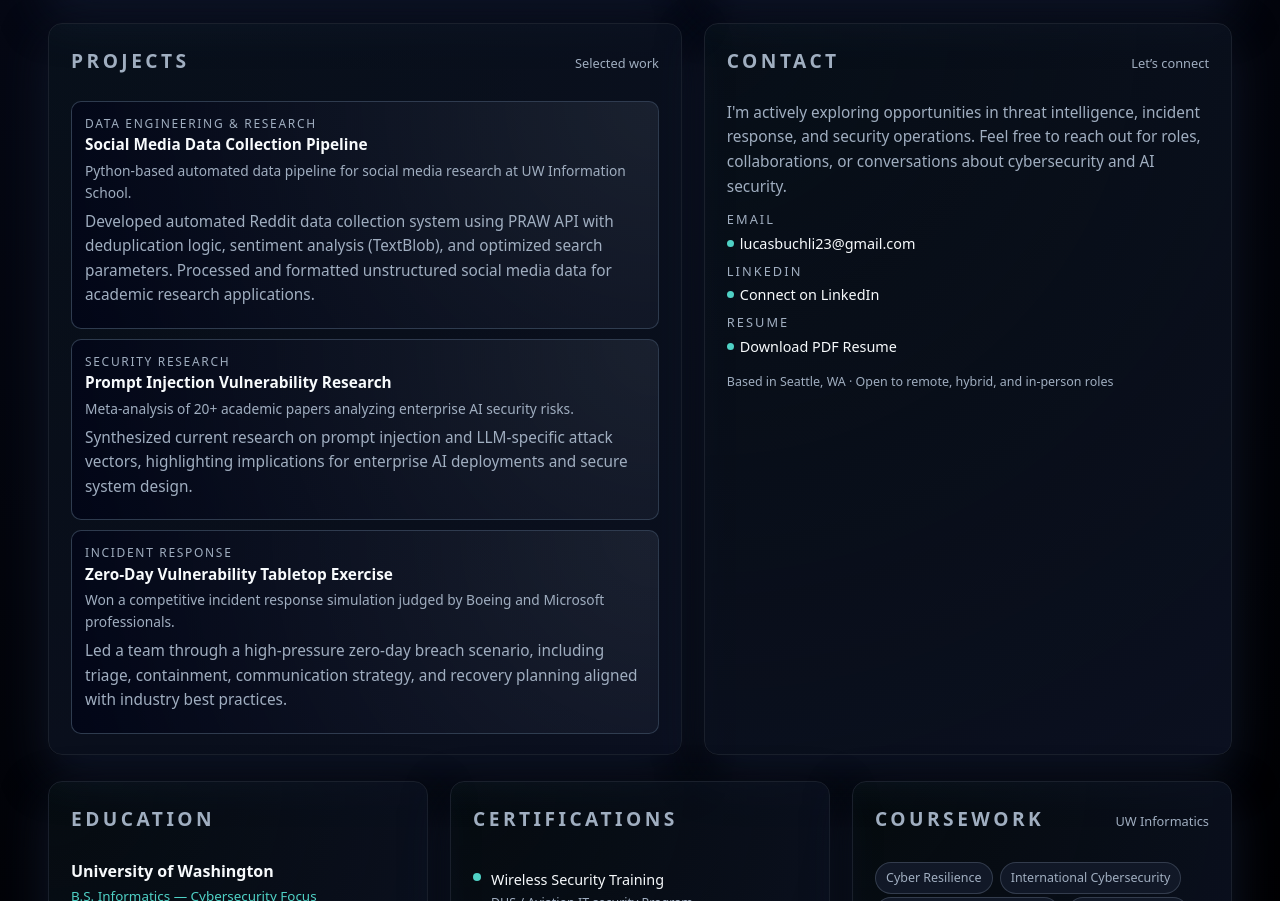
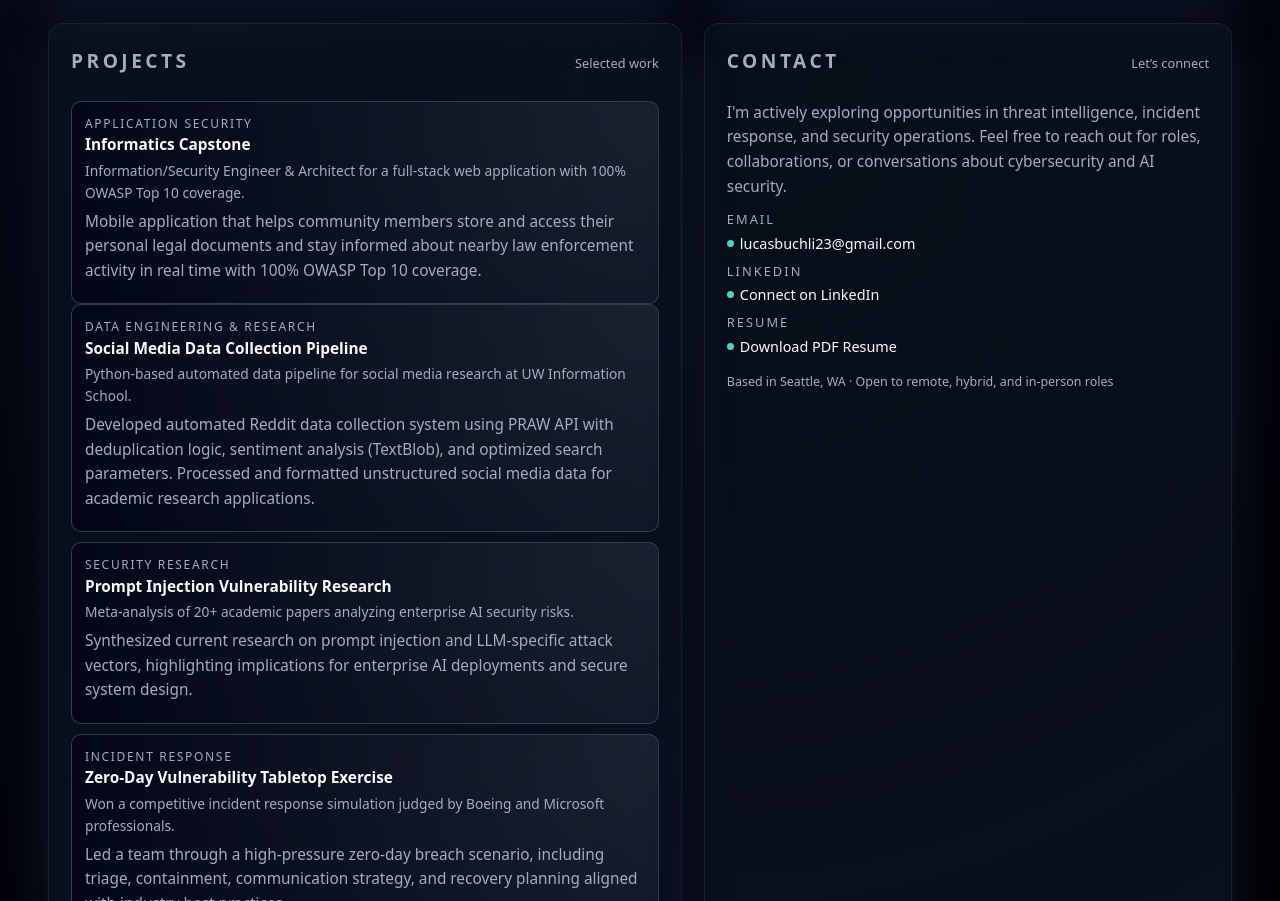
Before and after one commit to lucasbutz/Portfolio, a plain HTML site: page index.html in a window 1280 px wide. Shown: the part 1195-2096 px from the top of the page. Drawn offline with Linux system fonts and the light colour scheme.

Commit message:
added capstone skeleton

```diff
--- a/index.html
+++ b/index.html
@@ -712,6 +712,19 @@
 					<span>Selected work</span>
 				</div>
 
+
+				<div class="project-item">
+						<div class="project-label">Application Security</div>
+						<div class="project-title">Informatics Capstone</div>
+						<div class="project-tagline">
+							Information/Security Engineer & Architect for a full-stack web application with 100% OWASP Top 10 coverage.
+						</div>
+						<p>
+							Mobile application that helps community members store and access their personal legal documents
+						    and stay informed about nearby law enforcement activity in real time with 100% OWASP Top 10 coverage.
+						</p>
+					</div>
+
 				<div class="projects-list">
 					<div class="project-item">
 						<div class="project-label">Data Engineering & Research</div>
```
